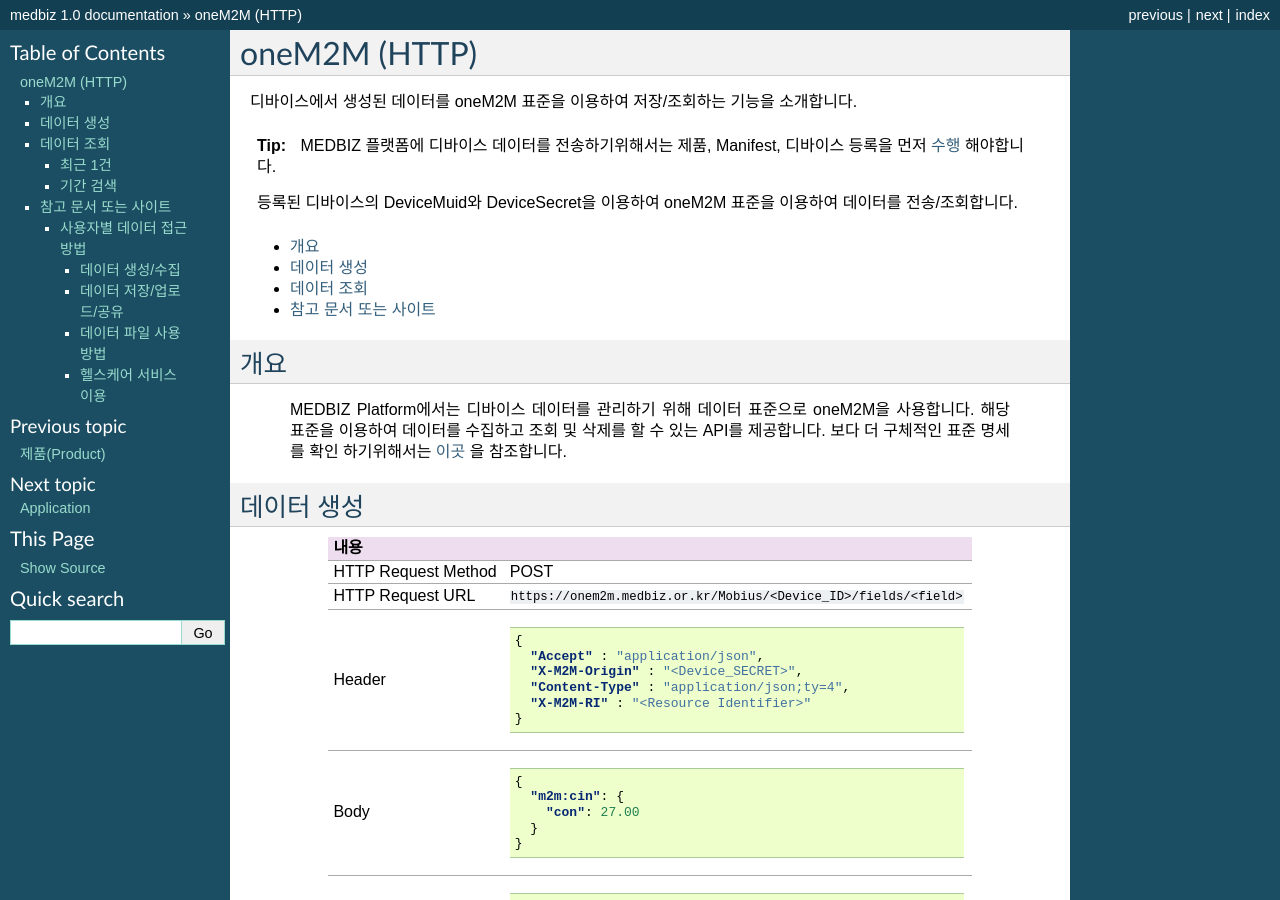
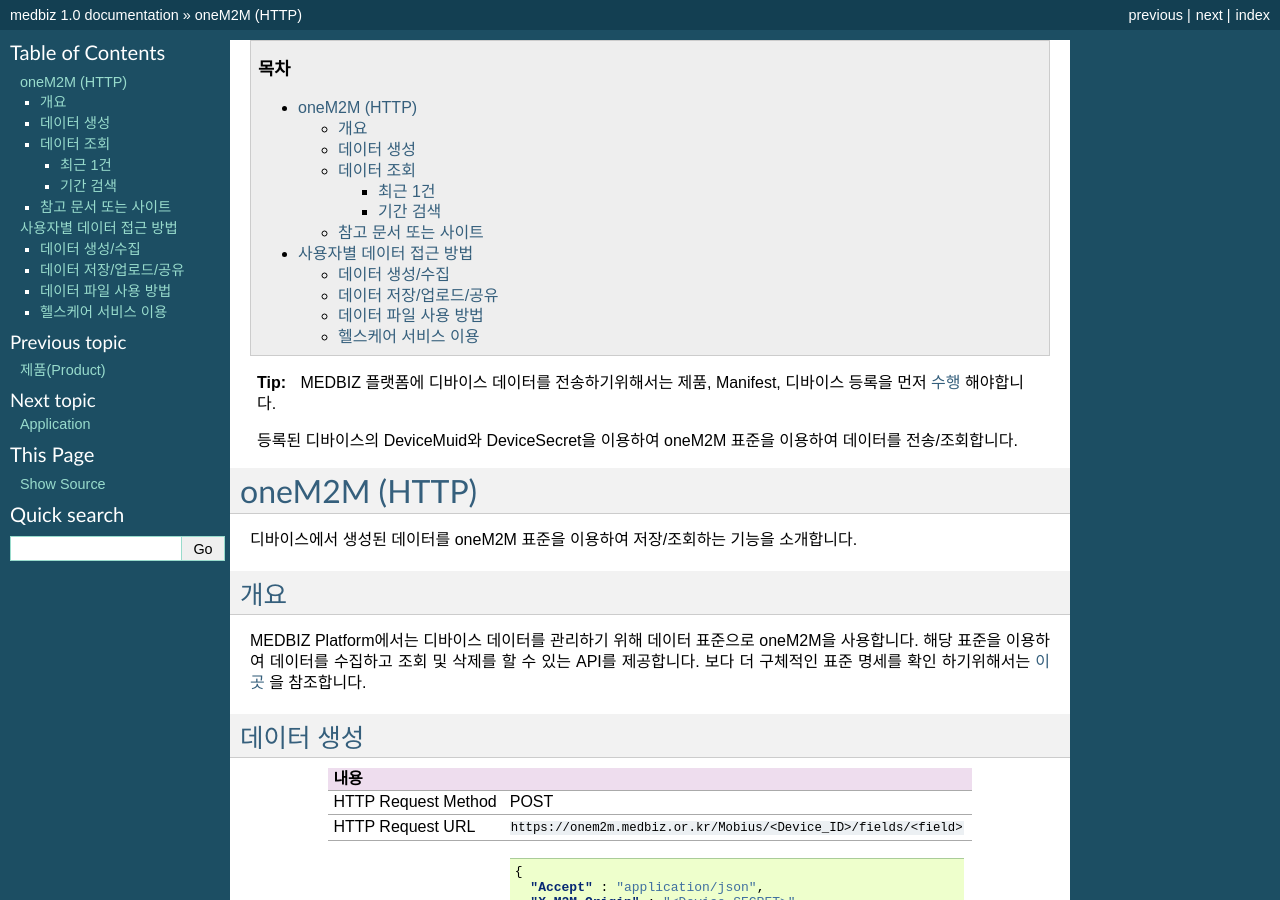
Before and after one commit to jWater1001/wiki-medbiz, a Sphinx documentation site: the page built from docs/dev_and_service/onem2m.rst, in a window 1280 px wide and 900 px high. Built offline with Sphinx 7.4.7, drawn with Linux system fonts in a browser that asks for light colours; pages that are not in the unit, such as notebooks, are missing from menus.

Commit message:
oneM2M 부분 작성완료 (수정)

```diff
--- a/docs/dev_and_service/onem2m.rst
+++ b/docs/dev_and_service/onem2m.rst
@@ -1,8 +1,4 @@
-==============
-oneM2M (HTTP)
-==============
-
-디바이스에서 생성된 데이터를 oneM2M 표준을 이용하여 저장/조회하는 기능을 소개합니다.
+.. contents:: 목차
 
 .. tip::
     MEDBIZ 플랫폼에 디바이스 데이터를 전송하기위해서는 제품, Manifest, 디바이스 등록을 먼저 `수행 <https://medbiz-user-guide.readthe
@@ -10,21 +6,17 @@
 
     등록된 디바이스의 DeviceMuid와 DeviceSecret을 이용하여 oneM2M 표준을 이용하여 데이터를 전송/조회합니다.
 
-* `개요`_
-* `데이터 생성`_
-* `데이터 조회`_
-* `참고 문서 또는 사이트`_
+oneM2M (HTTP)
+==============
+디바이스에서 생성된 데이터를 oneM2M 표준을 이용하여 저장/조회하는 기능을 소개합니다.
 
--------------
 개요
 -------------
 
-    MEDBIZ Platform에서는 디바이스 데이터를 관리하기 위해 데이터 표준으로 oneM2M을 사용합니다. 해당 표준을 이용하여 데이터를 수집하고
-    조회 및 삭제를 할 수 있는 API를 제공합니다. 보다 더 구체적인 표준 명세를 확인 하기위해서는 `이곳 <https://www.onem2m.org/technical
-    /published-specifications/release-3>`_ 을 참조합니다.
+MEDBIZ Platform에서는 디바이스 데이터를 관리하기 위해 데이터 표준으로 oneM2M을 사용합니다. 해당 표준을 이용하여 데이터를 수집하고
+조회 및 삭제를 할 수 있는 API를 제공합니다. 보다 더 구체적인 표준 명세를 확인 하기위해서는 `이곳 <https://www.onem2m.org/technical
+/published-specifications/release-3>`_ 을 참조합니다.
 
-
--------------
 데이터 생성
 -------------
 
@@ -77,20 +69,18 @@
 
   =========================  =================================================================
 
-*  파라미터 설명
+파라미터 설명
 
-   - <Device_ID> : 디바이스 MUID 값을 대입
-   - <Device_SECRET> : 디바이스 Token 값을 대입
-   - <Resource Identifier> : 리소스 ID 요청하는 값에 대해 응답에 해당값을 포함시켜줌 (비동기 요청에서 동일한 요청-응답 확인을 위함) HTTP 사용시 8자 이하의 ASCII 문자 권장
-   - <field> : manifest에 등록되어있는 디바이스 필드 값 (디바이스 생성시 생성되어있음)
+- <Device_ID> : 디바이스 MUID 값을 대입
+- <Device_SECRET> : 디바이스 Token 값을 대입
+- <Resource Identifier> : 리소스 ID 요청하는 값에 대해 응답에 해당값을 포함시켜줌 (비동기 요청에서 동일한 요청-응답 확인을 위함) HTTP 사용시 8자 이하의 ASCII 문자 권장
+- <field> : manifest에 등록되어있는 디바이스 필드 값 (디바이스 생성시 생성되어있음)
 
-
-------------
 데이터 조회
 ------------
 
 최근 1건
-============
+^^^^^^^^^
 
 .. table::
   :widths: auto
@@ -132,7 +122,7 @@
   =========================  =================================================================
 
 기간 검색
-====================
+^^^^^^^^^
 
 .. table::
   :widths: auto
@@ -195,15 +185,14 @@
 
   =========================  =================================================================
 
---------------------------------------------------
 참고 문서 또는 사이트
---------------------------------------------------
+--------------------------
 
 .. table::
  :widths: auto
 
  =========  ===================================================================
- 자료명     관련 참조
+ 자료명       관련 참조
  ---------  -------------------------------------------------------------------
  oneM2M     http://www.onem2m.org/application-developer-guide/architecture
  =========  ===================================================================
@@ -214,7 +203,7 @@
 
 .. figure:: static/how_to_use_data.png
 
-    사용자별 데이터 접근 방법
+사용자별 데이터 접근 방법
 
 데이터 생성/수집
 --------------------------
```
